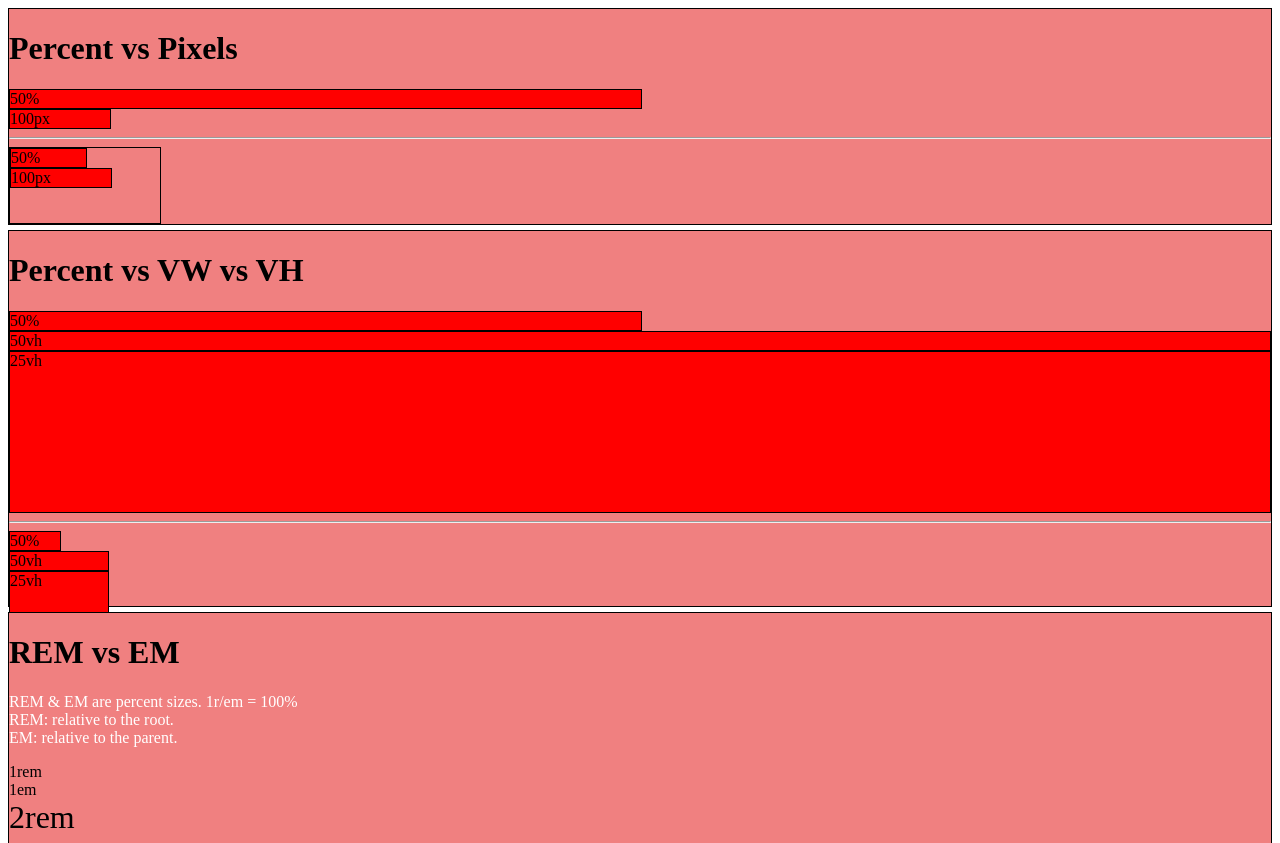
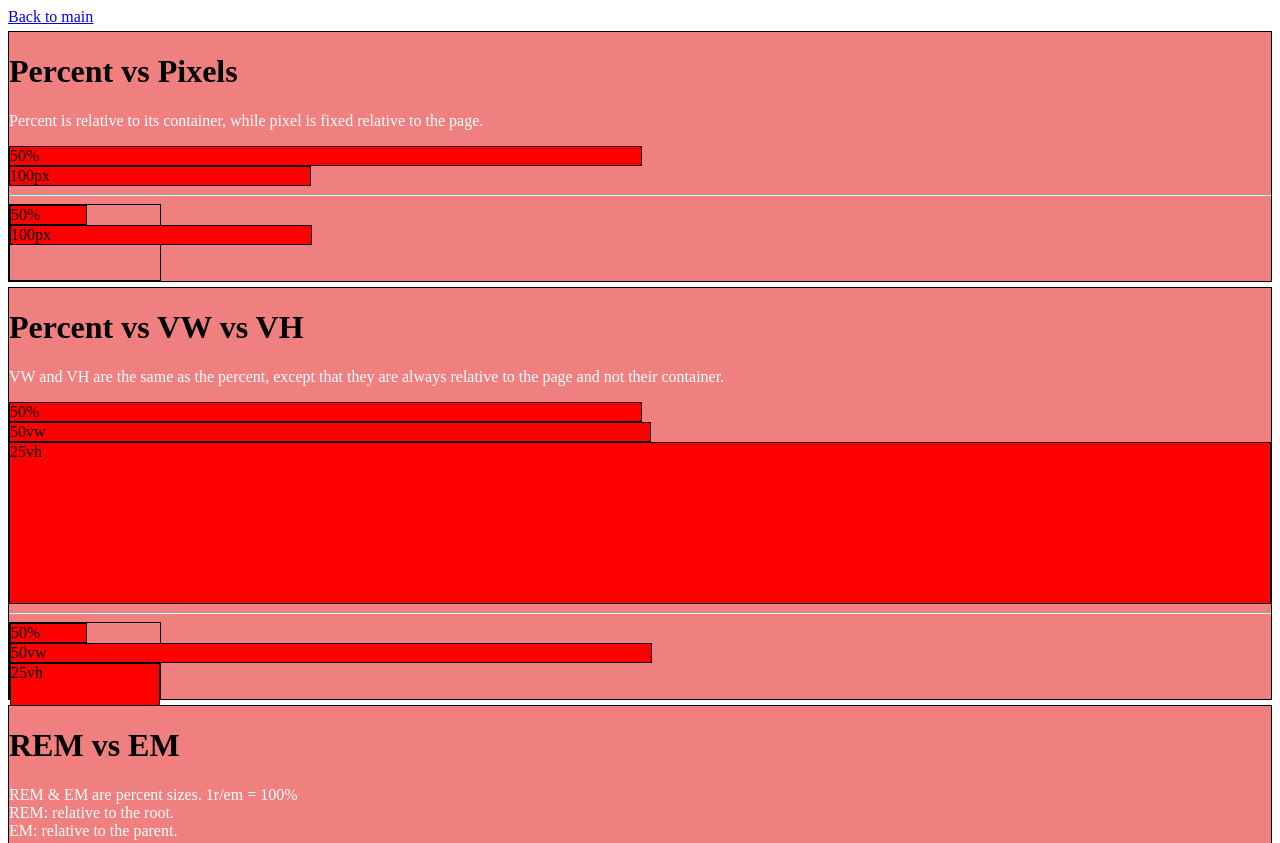
Before and after one commit to mrametharam/mrametharam.github.io, a plain HTML site: page html-css-js/basic-css/css-units.html in a window 1280 px wide. Shown: the top 843 px of the page. Drawn offline with Linux system fonts and the light colour scheme.

Commit message:
css units

```diff
--- a/html-css-js/basic-css/css-units.css
+++ b/html-css-js/basic-css/css-units.css
@@ -20,7 +20,7 @@ p {
 }
 
 .one-hundred-pixels {
-    width: 100px;
+    width: 300px;
 }
 
 .parent {
@@ -36,11 +36,6 @@ p {
 
 .twenty-five-vh {
     height: 20vh;
-}
-
-.parent-vwh {
-    height: 75px;
-    width: 100px;
 }
 
 /* rem vs em*/
--- a/html-css-js/basic-css/css-units.html
+++ b/html-css-js/basic-css/css-units.html
@@ -12,8 +12,14 @@
 </head>
 
 <body>
+    <a href="/index.html">Back to main</a>
+
     <div class="topic">
         <h1>Percent vs Pixels</h1>
+
+        <p>Percent is relative to its container, while pixel is fixed
+            relative to the page.</p>
+
         <div class="box fifty-percent">50%</div>
         <div class="box one-hundred-pixels">100px</div>
 
@@ -27,15 +33,20 @@
 
     <div class="topic">
         <h1>Percent vs VW vs VH</h1>
+
+        <p>VW and VH are the same as the percent, except that they are
+            always relative to the page and not their container.
+        </p>
+
         <div class="box fifty-percent">50%</div>
-        <div class="box fifty-vh">50vh</div>
+        <div class="box fifty-vw">50vw</div>
         <div class="box twenty-five-vh">25vh</div>
 
         <hr>
 
-        <div class="parent-vwh">
+        <div class="parent">
             <div class="box fifty-percent">50%</div>
-            <div class="box fifty-vh">50vh</div>
+            <div class="box fifty-vw">50vw</div>
             <div class="box twenty-five-vh">25vh</div>
         </div>
     </div>
```
